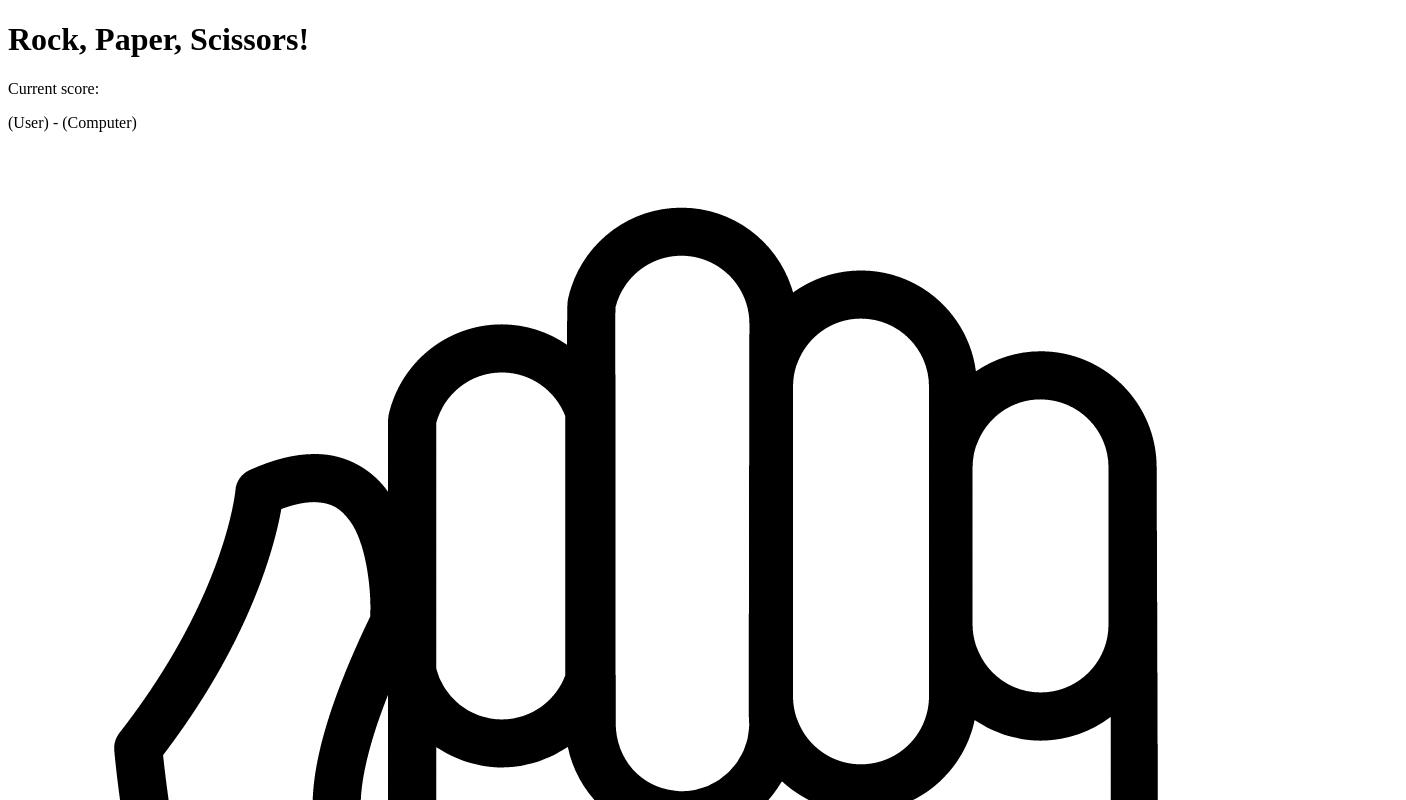
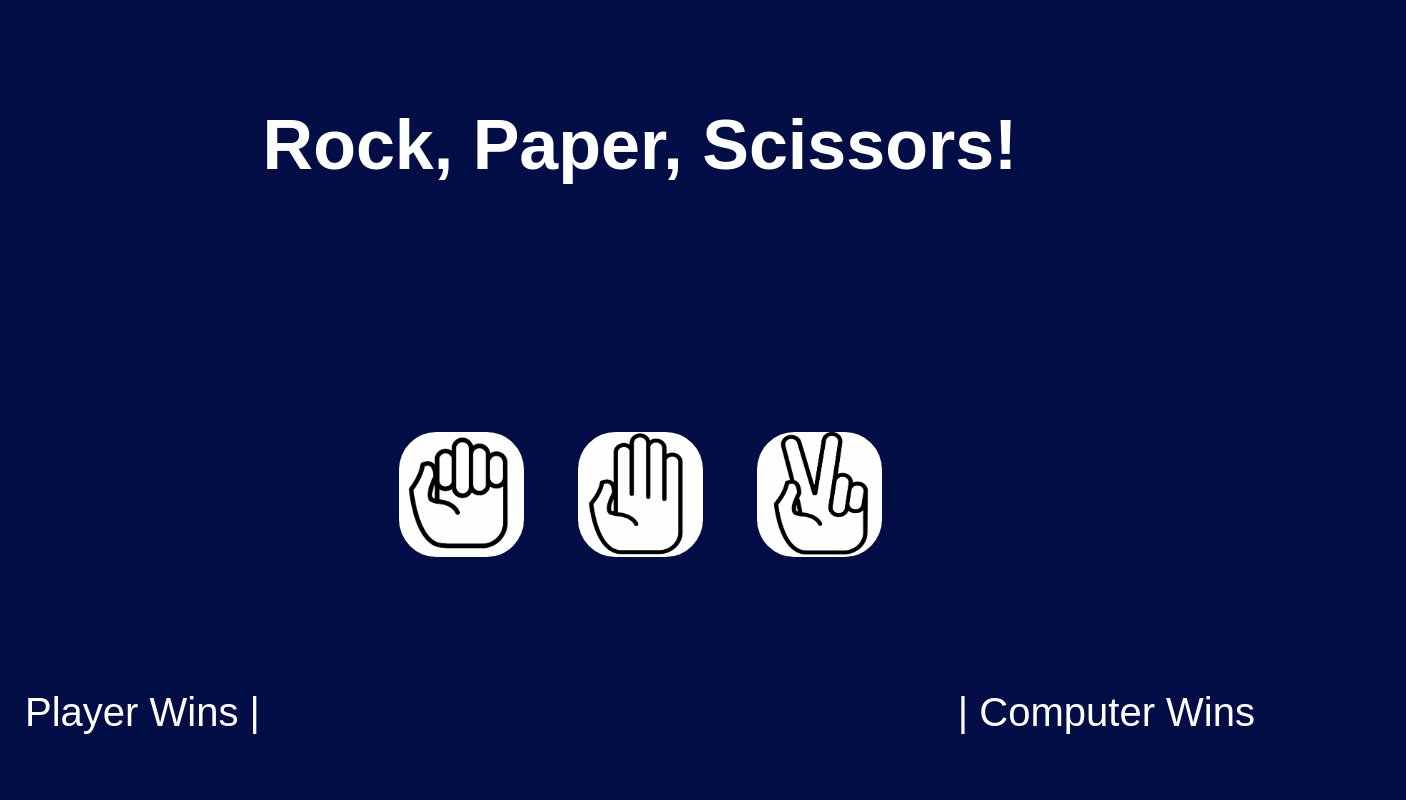
Before and after one commit to AaronAWB/rock_paper_scissors, a plain HTML site: page index.html in a window 1280 px wide. Shown: the top 800 px of the page, 1406 px wide, since content can reach past the window. Drawn offline with Linux system fonts and the light colour scheme.

Commit message:
add styles

```diff
--- a/app.js
+++ b/app.js
@@ -4,8 +4,8 @@ let computerScore = 0;
 const rockButton = document.getElementById("rock-button");
 const paperButton = document.getElementById("paper-button");
 const scissorsButton = document.getElementById("scissors-button");
-const playerScoreCounter = document.getElementById("player-score");
-const computerScoreCounter = document.getElementById("computer-score");
+const playerScoreCounter = document.getElementById("player-score-count");
+const computerScoreCounter = document.getElementById("computer-score-count");
 const resultDisplay = document.getElementById("result-display");
 
 rockButton.addEventListener("click", function() {
--- a/index.html
+++ b/index.html
@@ -5,24 +5,29 @@
     <meta http-equiv="X-UA-Compatible" content="IE=edge">
     <meta name="viewport" content="width=device-width, initial-scale=1.0">
     <title>Rock, Paper, Scissors</title>
+    <link rel="stylesheet" href="styles.css">
 </head>
 <body>
-    <h1 class ="header-title">Rock, Paper, Scissors!</h1>
-    <p>Current score:</p>
-    <p>(User)<span id="player-score"></span> - <span id="computer-score"></span>(Computer)</p>
-    <div class="choices">
-        <div class="choice" id="rock-button">
-            <img src="images/rock.png">
+    <div class="main-container">
+        <h1 class ="header-title">Rock, Paper, Scissors!</h1>
+        <div class="results-container">
+            <div class="results">
+                <p class ="result" id="result-display"></p>
+            </div>
         </div>
-        <div class="choice" id="paper-button">
-            <img src="images/paper.png">
+        <div class="button-container">
+            <div class="game-choices">
+                <img src="images/rock.png" alt="rock icon" class="choice" id="rock-button">
+                <img src="images/paper.png" alt="paper icon" class ="choice" id="paper-button">
+                <img src="images/scissors.png" alt="scissors icon" class ="choice" id="scissors-button">
+            </div>
         </div>
-        <div class="choice" id="scissors-button">
-            <img src="images/scissors.png>">
+        <div class="player-score-container">
+            <p class="player-score">Player Wins | <span id="player-score-count"></span></p>
         </div>
-    </div>
-    <div class="results">
-        <p class ="result" id="result-display"></p>
+        <div class="computer-score-container">
+            <p class="computer-score"><span id="computer-score-count"></span> | Computer Wins</p>
+        </div>
     </div>
     <script src="app.js"></script>
 </body>
--- a/styles.css
+++ b/styles.css
@@ -0,0 +1,86 @@
+body {
+    background-color: rgb(3, 14, 70);
+}
+
+.main-container {
+    width: 100%;
+    display: flex;
+    flex-direction: column;
+    align-items: center;
+    justify-content: center;
+    padding-top: 50px;
+}
+
+.header-title {
+    font-size: 70px;
+    font-family: sans-serif;
+    color: white;
+}
+
+.results-container {
+    width: 100%;
+    height: 100px;
+    display: flex;
+    align-items: center;
+    flex-direction: column;
+}
+
+.result {
+    font-size: 30px;
+    font-family: sans-serif;
+    color:bisque;
+}
+
+.button-container {
+    width: 100%;
+    display: flex;
+    flex-direction: row;
+    align-items: stretch;
+    justify-content: center;
+    margin-top: 100px;
+}
+
+.choice {
+    height: 125px;
+    width: 125px;
+    border-radius: 30%;
+    margin: 0px 25px 0px 25px;
+}
+
+.choice:hover {
+    transition: .3s;
+    scale: 1.25;
+    border: 10px solid lightskyblue;
+}
+
+.player-score-container {
+    position: absolute;
+    bottom: 25px;
+    left:25px;
+}
+
+.player-score {
+    font-size: 40px;
+    font-family: sans-serif;
+    color: white;
+}
+
+#player-score-count {
+    color: green;
+}
+
+.computer-score-container {
+    position: absolute;
+    bottom: 25px;
+    right:25px;
+}
+
+.computer-score {
+    font-size: 40px;
+    font-family: sans-serif;
+    color: white;
+}
+
+#computer-score-count {
+    color: red;
+}
```
